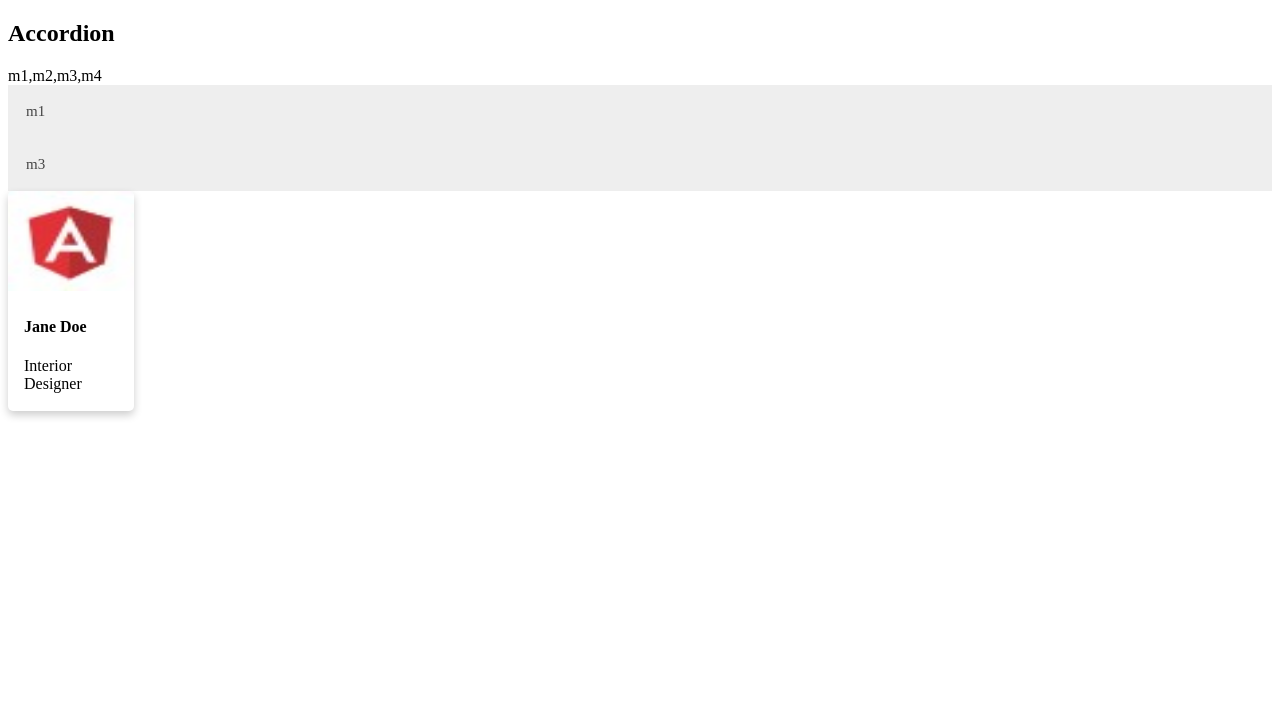
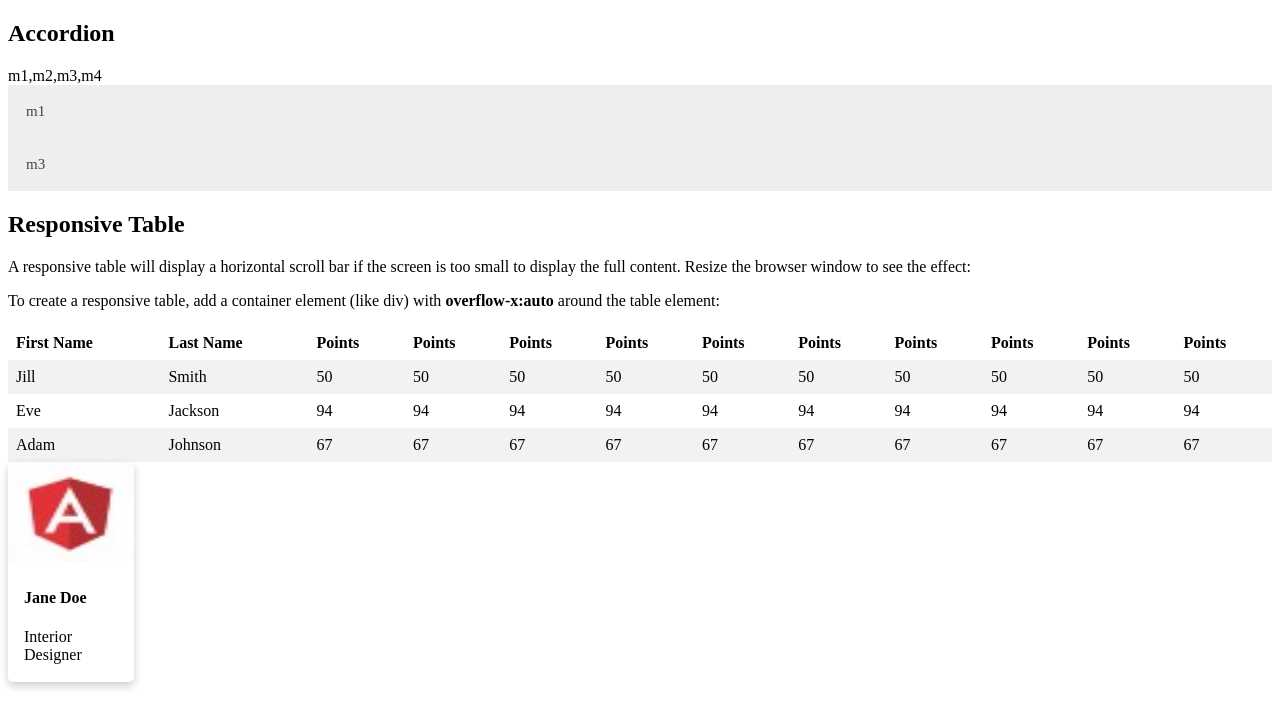
Before and after one commit to bhatiamunal/TempByMB, an Angular app: page / in a window 1280 px wide. Shown: the top 728 px of the page. Built offline with nearby package versions, Linux system fonts and the light colour scheme.

Commit message:
Table 22 08 2023

```diff
--- a/src/app/app.component.html
+++ b/src/app/app.component.html
@@ -3,4 +3,5 @@
 </style>
 <h2>Accordion</h2>
 <app-accordion-v1 [item]="currentItem"></app-accordion-v1>
+<app-base></app-base>
 <app-card></app-card>
--- a/src/app/app.module.ts
+++ b/src/app/app.module.ts
@@ -6,11 +6,13 @@ import { AppComponent } from './app.component';
 import { AccordionV1Component } from './base/accordion-v1/accordion-v1.component';
 import { CardComponent } from './base/card/card.component';
 
+import { BaseComponent } from './table/base/base.component';
 @NgModule({
   declarations: [
     AppComponent,
     AccordionV1Component,
-    CardComponent
+    CardComponent,
+    BaseComponent
   ],
   imports: [
     BrowserModule,
--- /dev/null
+++ b/src/app/table/base/base.component.css
@@ -0,0 +1,12 @@
+
+table {
+  border-collapse: collapse;
+  width: 100%;
+}
+
+th, td {
+  text-align: left;
+  padding: 8px;
+}
+
+tr:nth-child(even) {background-color: #f2f2f2;}
--- /dev/null
+++ b/src/app/table/base/base.component.html
@@ -0,0 +1,65 @@
+<h2>Responsive Table</h2>
+<p>A responsive table will display a horizontal scroll bar if the screen is too
+small to display the full content. Resize the browser window to see the effect:</p>
+<p>To create a responsive table, add a container element (like div) with <strong>overflow-x:auto</strong> around the table element:</p>
+
+<div style="overflow-x: auto;">
+  <table>
+    <tr>
+      <th>First Name</th>
+      <th>Last Name</th>
+      <th>Points</th>
+      <th>Points</th>
+      <th>Points</th>
+      <th>Points</th>
+      <th>Points</th>
+      <th>Points</th>
+      <th>Points</th>
+      <th>Points</th>
+      <th>Points</th>
+      <th>Points</th>
+    </tr>
+    <tr>
+      <td>Jill</td>
+      <td>Smith</td>
+      <td>50</td>
+      <td>50</td>
+      <td>50</td>
+      <td>50</td>
+      <td>50</td>
+      <td>50</td>
+      <td>50</td>
+      <td>50</td>
+      <td>50</td>
+      <td>50</td>
+    </tr>
+    <tr>
+      <td>Eve</td>
+      <td>Jackson</td>
+      <td>94</td>
+      <td>94</td>
+      <td>94</td>
+      <td>94</td>
+      <td>94</td>
+      <td>94</td>
+      <td>94</td>
+      <td>94</td>
+      <td>94</td>
+      <td>94</td>
+    </tr>
+    <tr>
+      <td>Adam</td>
+      <td>Johnson</td>
+      <td>67</td>
+      <td>67</td>
+      <td>67</td>
+      <td>67</td>
+      <td>67</td>
+      <td>67</td>
+      <td>67</td>
+      <td>67</td>
+      <td>67</td>
+      <td>67</td>
+    </tr>
+  </table>
+</div>
```
Also changed, not shown: src/app/table/base/base.component.ts (added, +10 -0 lines), 1 other file (tests, documents, lock files or other folders).
